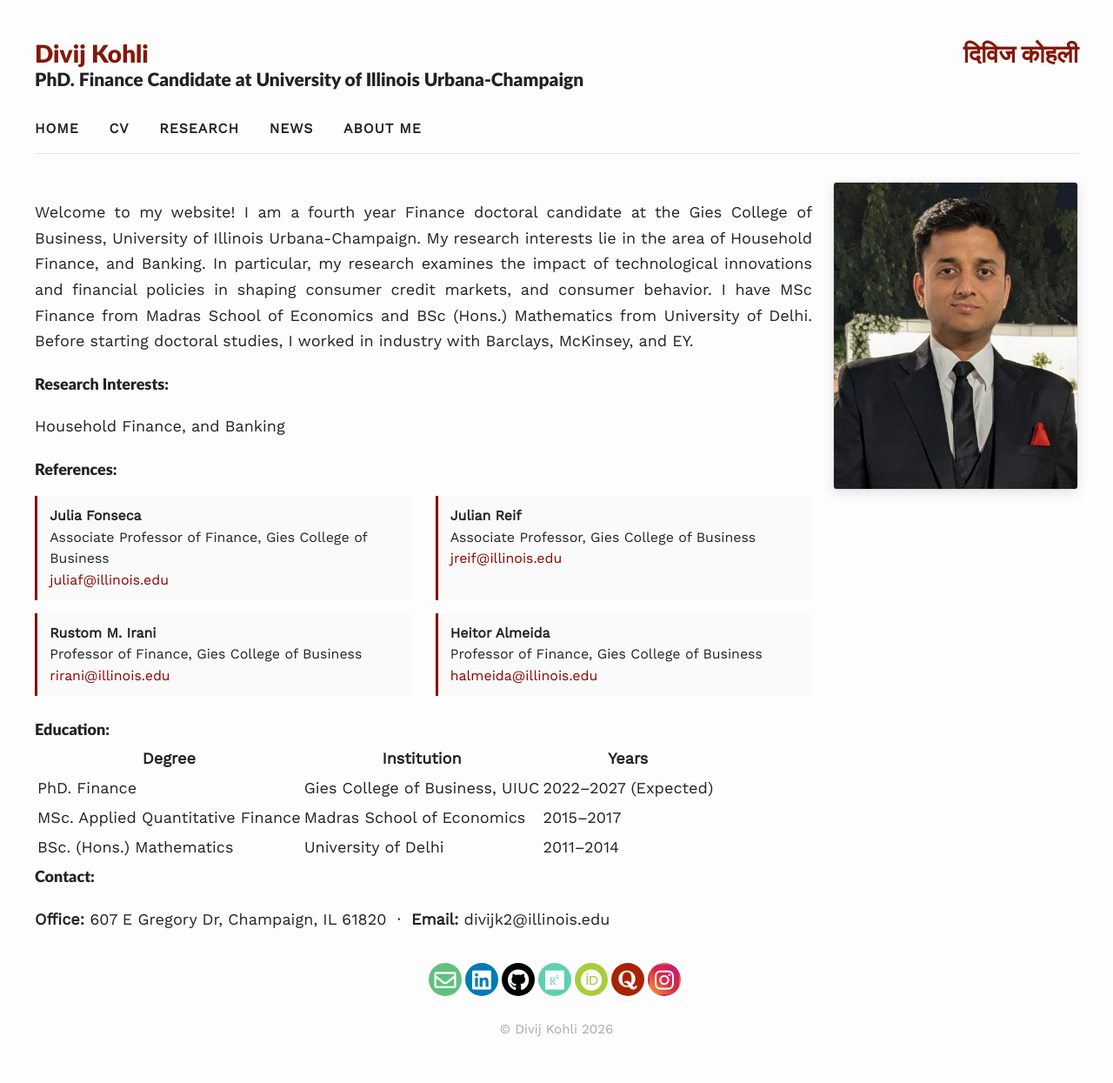
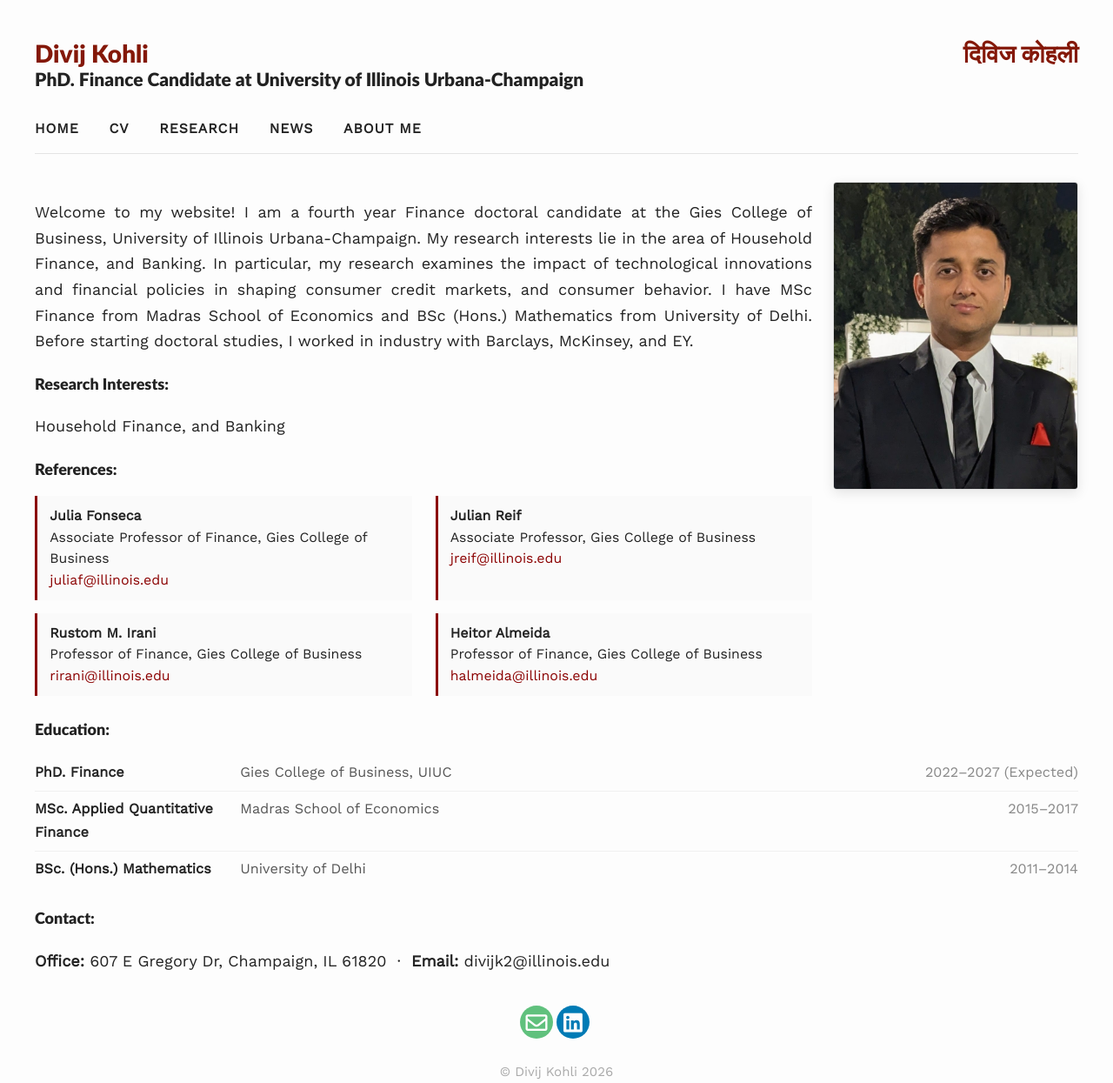
Before and after one commit to divijkohli/divijkohli.github.io, a Jekyll site: the page built from index.md, in a window 1280 px wide. Shown: the whole page at 87% size. Built offline with Jekyll 4.4.1, drawn with Linux system fonts in a browser that asks for light colours; nearby versions of some CDN libraries; before the commit the page ends 1197 px from its top, so only the background shows below that.

Commit message:
Fix education table and remove broken social icons

```diff
--- a/_config.yml
+++ b/_config.yml
@@ -16,12 +16,6 @@ paginate_path: /blog/page:num/
 # Social media links in footer
 
 linkedin: "linkedin.com/in/divij-kohli-421640a1"
-
-github: "#"
-researchgate: "#"
-orcid: "#"
-quora: "#"
-instagram: "#"
 
 theme: jekyll-theme-minimal
 
--- a/assets/css/_sass/style.scss
+++ b/assets/css/_sass/style.scss
@@ -250,6 +250,38 @@ blockquote {
   }
 }
 
+/* Education list on homepage */
+.edu-list {
+  margin: 0.8em 0 1.2em;
+  font-size: 0.9em;
+}
+
+.edu-row {
+  display: flex;
+  gap: 1em;
+  padding: 0.45em 0;
+  border-bottom: 1px solid #f0f0f0;
+  flex-wrap: wrap;
+
+  &:last-child { border-bottom: none; }
+}
+
+.edu-degree {
+  flex: 0 0 220px;
+  font-weight: 600;
+}
+
+.edu-inst {
+  flex: 1;
+  color: #555;
+}
+
+.edu-years {
+  flex: 0 0 auto;
+  color: #888;
+  white-space: nowrap;
+}
+
 /* Reference grid on homepage */
 .ref-grid {
   display: grid;
--- a/index.md
+++ b/index.md
@@ -42,11 +42,11 @@ Household Finance, and Banking
 
 #### Education:
 
-| Degree | Institution | Years |
-|--------|-------------|-------|
-| PhD. Finance | Gies College of Business, UIUC | 2022–2027 (Expected) |
-| MSc. Applied Quantitative Finance | Madras School of Economics | 2015–2017 |
-| BSc. (Hons.) Mathematics | University of Delhi | 2011–2014 |
+<div class="edu-list">
+  <div class="edu-row"><span class="edu-degree">PhD. Finance</span><span class="edu-inst">Gies College of Business, UIUC</span><span class="edu-years">2022–2027 (Expected)</span></div>
+  <div class="edu-row"><span class="edu-degree">MSc. Applied Quantitative Finance</span><span class="edu-inst">Madras School of Economics</span><span class="edu-years">2015–2017</span></div>
+  <div class="edu-row"><span class="edu-degree">BSc. (Hons.) Mathematics</span><span class="edu-inst">University of Delhi</span><span class="edu-years">2011–2014</span></div>
+</div>
 
 #### Contact:
 **Office:** 607 E Gregory Dr, Champaign, IL 61820 &nbsp;·&nbsp; **Email:** divijk2@illinois.edu
```
